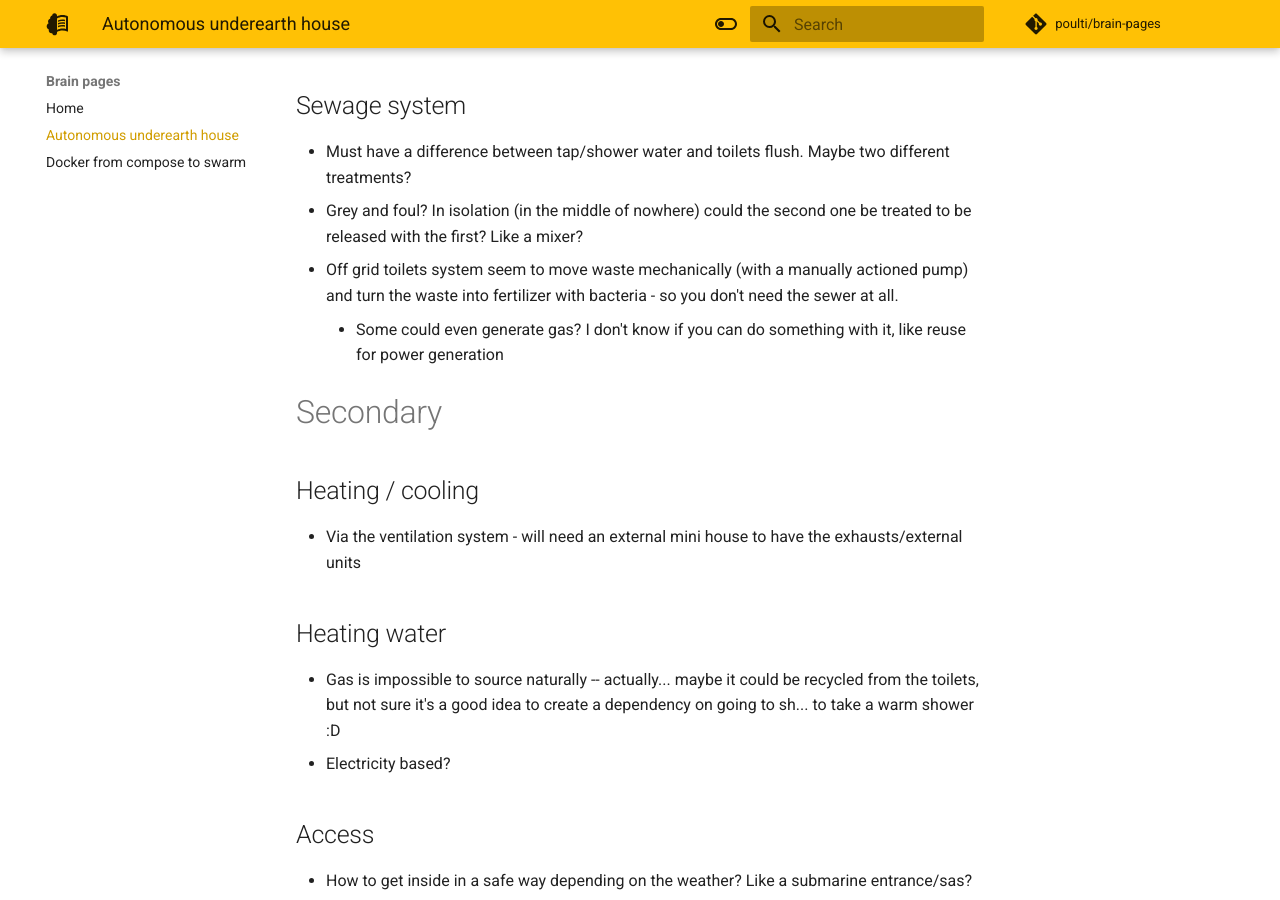
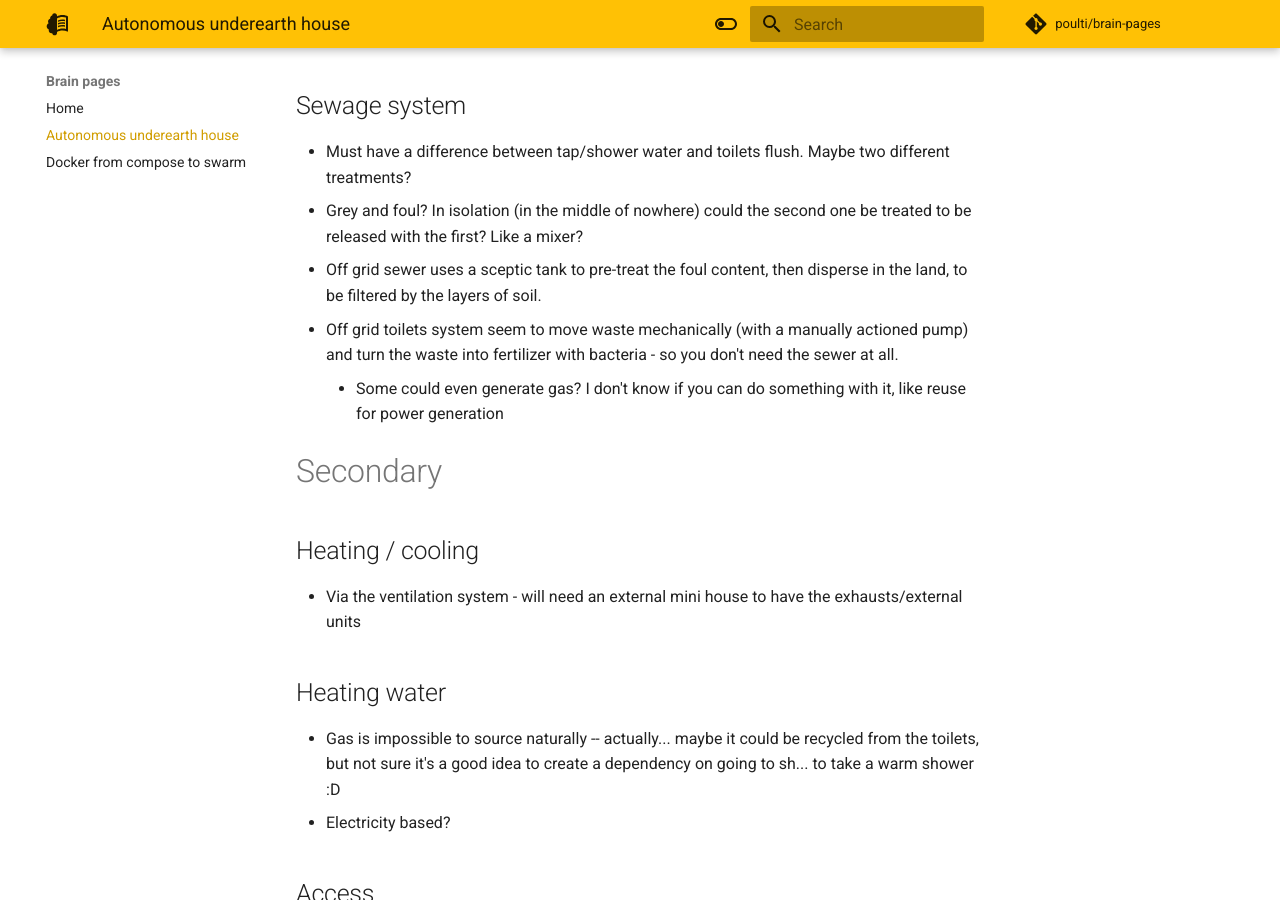
Before and after one commit to poulti/brain-pages, an MkDocs documentation site: the page built from docs/autonomous-underearth-house.md, in a window 1280 px wide and 900 px high, scrolled down 1906 px. Built offline with MkDocs 1.6.1 and Material for MkDocs 9.7.7, drawn with Linux system fonts in a browser that asks for light colours; comment, search, counter and statistics services are not loaded.

Commit message:
sceptic tank

```diff
--- a/docs/autonomous-underearth-house.md
+++ b/docs/autonomous-underearth-house.md
@@ -43,6 +43,7 @@ Overall, probably easier to have a prefab pod that is built for underground cond
 ## Sewage system
 - Must have a difference between tap/shower water and toilets flush. Maybe two different treatments?
 - Grey and foul? In isolation (in the middle of nowhere) could the second one be treated to be released with the first? Like a mixer?
+- Off grid sewer uses a sceptic tank to pre-treat the foul content, then disperse in the land, to be filtered by the layers of soil.
 - Off grid toilets system seem to move waste mechanically (with a manually actioned pump) and turn the waste into fertilizer with bacteria - so you don't need the sewer at all.
     - Some could even generate gas? I don't know if you can do something with it, like reuse for power generation
 
```
